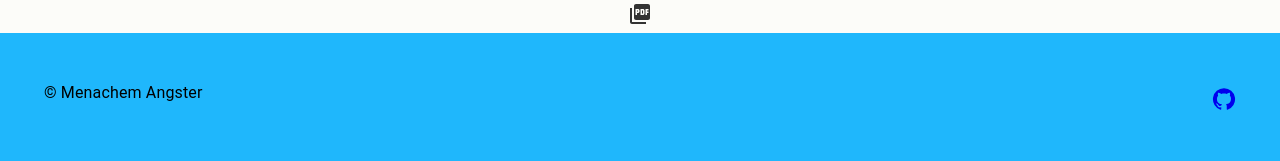
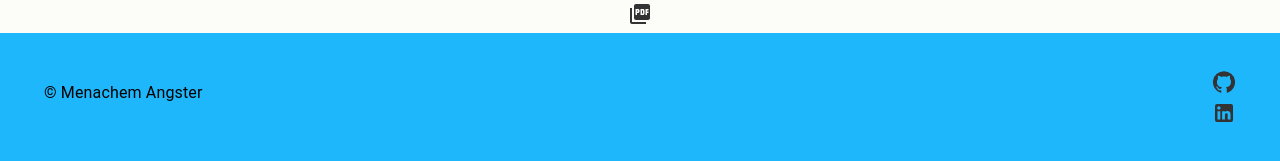
Before and after one commit to Angster770/DeveloperPortfolio, a React (Create React App) app: page / in a window 1280 px wide. Shown: the part 2068-2229 px from the top of the page. Built offline with nearby package versions, Linux system fonts and the light colour scheme; a web font is replaced by a local one.

Commit message:
addlinked in

```diff
--- a/src/Footer/Footer.tsx
+++ b/src/Footer/Footer.tsx
@@ -2,6 +2,7 @@ import React, { useEffect, useState } from "react"
 import { AppBar, BottomNavigation, Toolbar, Typography } from "@mui/material"
 import GitHubIcon from "@mui/icons-material/GitHub"
 import styled from "styled-components"
+import LinkedInIcon from "@mui/icons-material/LinkedIn"
 
 const FooterContainer = styled(BottomNavigation)`
   position: relative;
@@ -53,10 +54,14 @@ export const Footer = () => {
         </Typography>
         <div style={{ display: "flex", flexDirection: "column", alignItems: "center", justifyContent: "center" }}>
           <a href="https://github.com/Angster770/DeveloperPortfolio" target="_blank" rel="noopener noreferrer">
-            <GitHubIcon style={{ marginLeft: "0.5rem" }} />
-            {/* <Typography align="center" variant="body1">
-              Link to My Repo
-            </Typography> */}
+            <Typography style={{ color: "#333333" }} align="center" variant="body1">
+              <GitHubIcon style={{ color: "inherit", textDecoration: "none" }} />
+            </Typography>
+          </a>
+          <a href="https://www.linkedin.com/in/menachem-angster-b2a082278" target="_blank" rel="noopener noreferrer">
+            <Typography style={{ color: "#333333" }} align="center" variant="body1">
+              <LinkedInIcon style={{ color: "inherit", textDecoration: "none" }} />
+            </Typography>
           </a>
         </div>
       </BottomNavigation>
```
